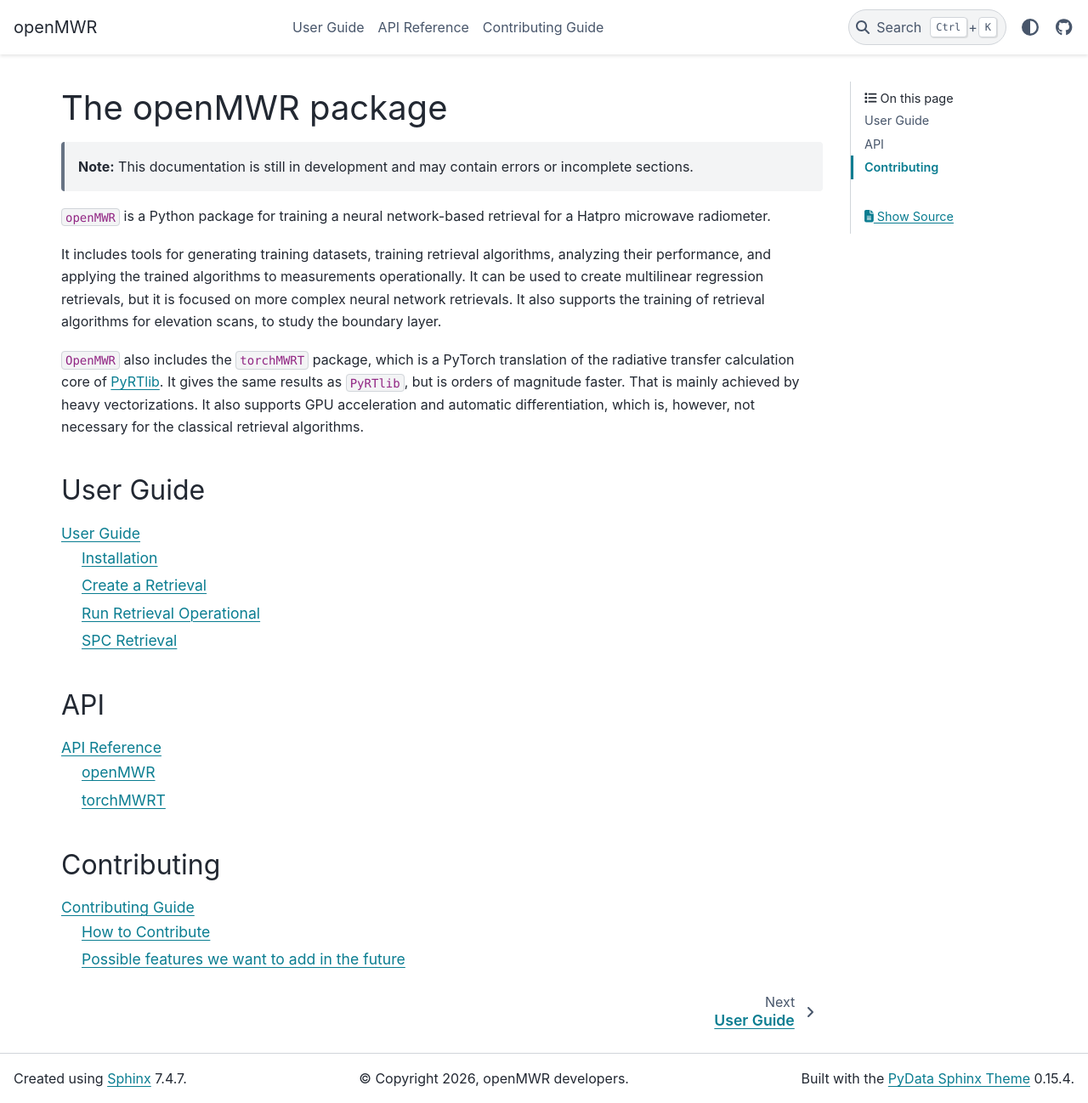
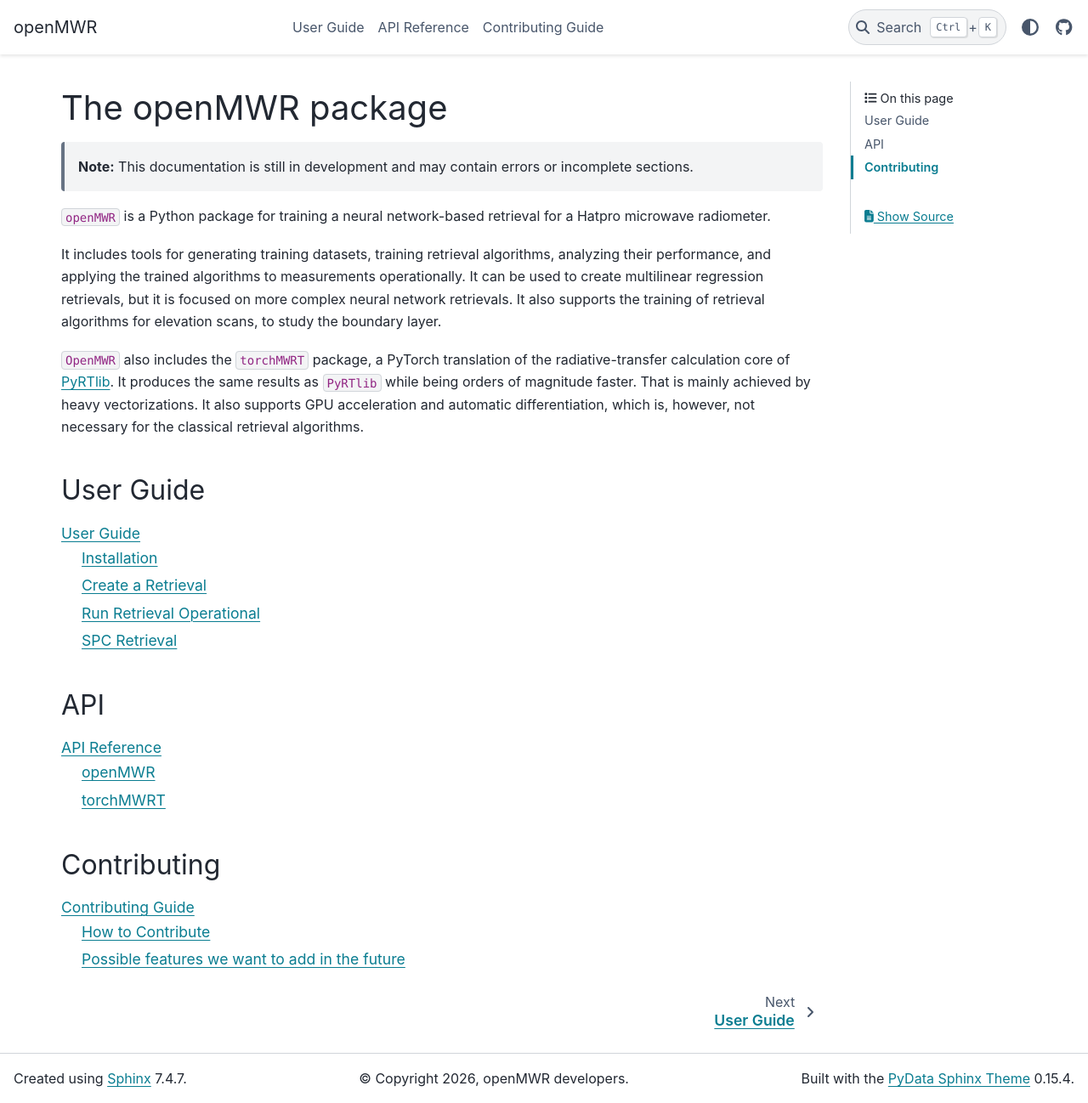
Before and after one commit to DSchlebruegge/openMWR, a Sphinx documentation site: the page built from docs/source/index.md, in a window 1280 px wide and 1298 px high. Shown: the whole window at 85% size. Built offline with Sphinx 7.4.7 and the PyData theme 0.15.4, drawn with Linux system fonts in a browser that asks for light colours; pages that are not in the unit, such as notebooks, are missing from menus.

Commit message:
updated index.md

```diff
--- a/docs/source/index.md
+++ b/docs/source/index.md
@@ -11,9 +11,9 @@
 It also supports the training of retrieval algorithms for elevation scans, to study
 the boundary layer.
 
-`OpenMWR` also includes the `torchMWRT` package, which is a PyTorch translation of the
-radiative transfer calculation core of [PyRTlib](https://github.com/SatCloP/pyrtlib). It gives the same
-results as `PyRTlib`, but is orders of magnitude faster. That is mainly achieved by
+`OpenMWR` also includes the `torchMWRT` package, a PyTorch translation of the radiative-transfer
+calculation core of [PyRTlib](https://github.com/SatCloP/pyrtlib). It produces the same results as
+`PyRTlib` while being orders of magnitude faster. That is mainly achieved by
 heavy vectorizations. It also supports GPU acceleration and automatic differentiation,
 which is, however, not necessary for the classical retrieval algorithms.
 
```
